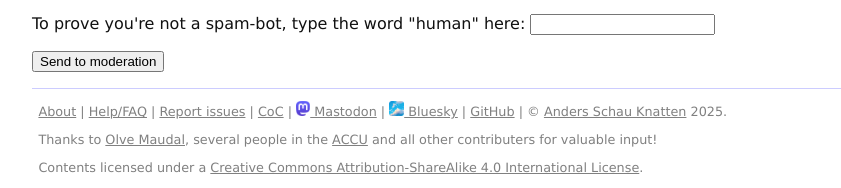
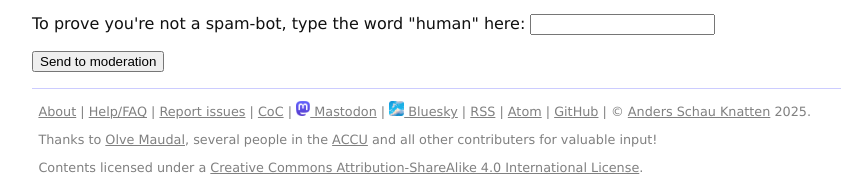
Before and after one commit to knatten/cppquiz, a Django app: page /quiz/create in a window 1280 px wide. Shown: the part 1465-1653 px from the top of the page, without its empty margins (168-1009 px from the left). Run offline with Django 3.2, Linux system fonts and the light colour scheme; some libraries are stand-ins or nearby versions.

Commit message:
Add links to RSS and Atom

```diff
--- a/templates/base.html
+++ b/templates/base.html
@@ -8,6 +8,8 @@
 <link type="text/css" rel="stylesheet" href="{{STATIC_URL}}highlight.css">
 <link type="text/css" rel="stylesheet" href="{{STATIC_URL}}quiz.css?v=5">
 <link rel="shortcut icon" href="{{STATIC_URL}}favicon.png">
+<link rel="alternate" type="application/rss+xml" title="CppQuiz RSS" href="{{STATIC_URL}}rss.xml">
+<link rel="alternate" type="application/atom+xml" title="CppQuiz Atom" href="{{STATIC_URL}}atom.xml">
 
 <!-- Google tag (gtag.js) -->
 <script async src="https://www.googletagmanager.com/gtag/js?id=G-BSF86HNJZY"></script>
@@ -107,6 +109,8 @@ window.cookieconsent.initialise({
 <a href="https://github.com/knatten/cppquiz/blob/master/CODE_OF_CONDUCT.md">CoC</a> |
 <a href="https://mastodon.online/@cppquiz"><img src="{{STATIC_URL}}/mastodon.png" height="15" alt="Mastodon"> Mastodon</a> |
 <a href="https://bsky.app/profile/cppquiz.bsky.social"><img src="{{STATIC_URL}}/bluesky.png" height="15" alt="Bluesky"> Bluesky</a> |
+<a href="{{STATIC_URL}}rss.xml">RSS</a> |
+<a href="{{STATIC_URL}}atom.xml">Atom</a> |
 <a href="https://github.com/knatten/cppquiz"> GitHub</a> |
 © <a href="http://knatten.org">Anders Schau Knatten</a> {% now "Y"%}.
 </p>
```
